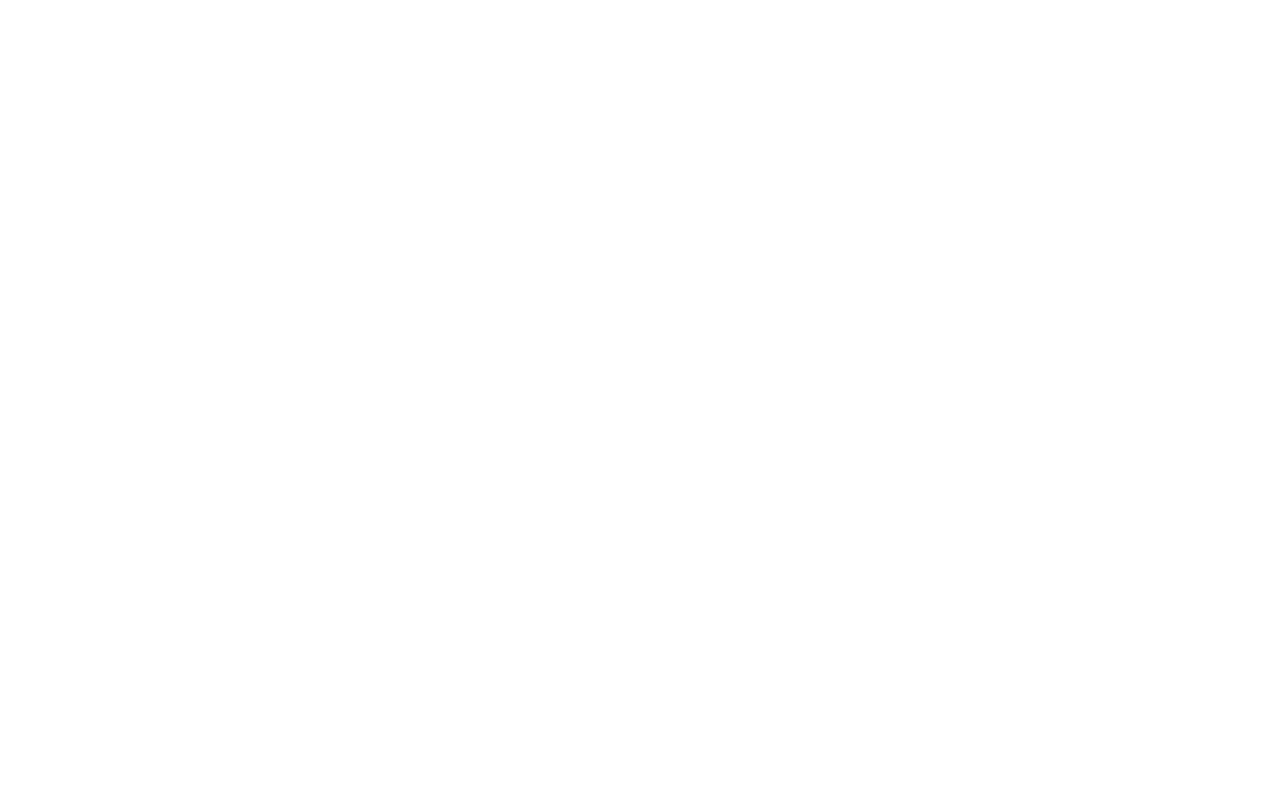
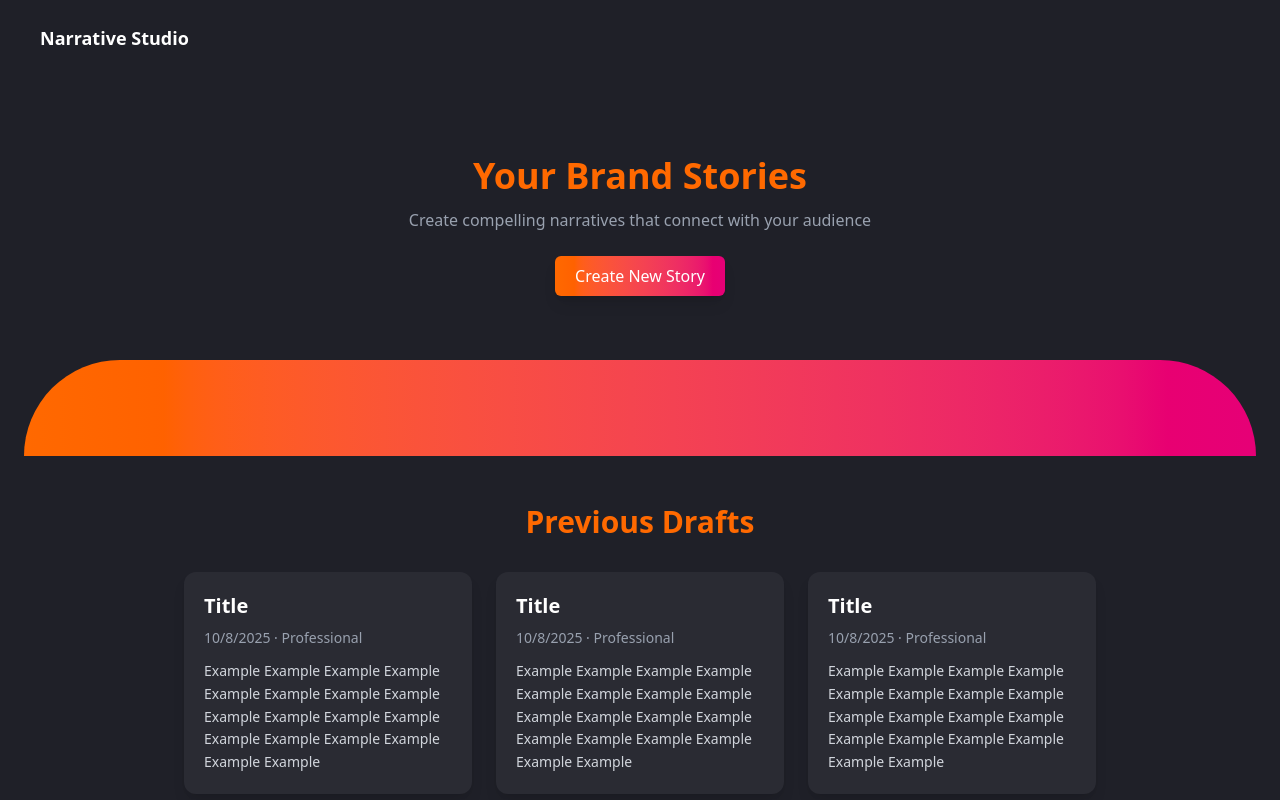
Before and after one commit to Zuhair0000/Narrative-Studio, a React app in the folder frontend/: page /dashboard in a window 1280 px wide. Before the commit this address had no page. Shown: the top 800 px of the page. Built offline with nearby package versions, Linux system fonts and the light colour scheme; the HTML template or start-up script is replaced by a standard one.

Commit message:
Dashboard and Stories Page

```diff
--- a/frontend/src/App.jsx
+++ b/frontend/src/App.jsx
@@ -4,6 +4,8 @@
 import { Route, Routes } from "react-router-dom";
 import SignUp from "./pages/Signup";
 import Login from "./pages/Login";
+import Dashboard from "./pages/Dashboard";
+import StoriesPage from "./pages/StoriesPage";
 
 export default function App() {
   return (
@@ -12,6 +14,8 @@
         <Route path="/" element={<Home />} />
         <Route path="/signup" element={<SignUp />} />
         <Route path="/login" element={<Login />} />
+        <Route path="/dashboard" element={<Dashboard />} />
+        <Route path="/stories/:id" element={<StoriesPage />} />
       </Routes>
     </>
   );
--- a/frontend/src/components/Navbar.jsx
+++ b/frontend/src/components/Navbar.jsx
@@ -3,7 +3,7 @@
 
 export default function Navbar({ showAuthButtons = true }) {
   return (
-    <nav className="flex justify-between items-center px-10 py-6 text-white">
+    <nav className="flex justify-between items-center bg-[#1F2028] px-10 py-6 text-white">
       <Link to="/" className="text-lg font-semibold">
         Narrative Studio
       </Link>
--- a/frontend/src/pages/Dashboard.jsx
+++ b/frontend/src/pages/Dashboard.jsx
@@ -1,5 +1,91 @@
-import React from "react";
+import { useNavigate } from "react-router-dom";
+import Navbar from "../components/Navbar";
+
+const drafts = [
+  {
+    id: 1,
+    title: "Title",
+    date: "10/8/2025",
+    category: "Professional",
+    preview:
+      "Example Example Example Example Example Example Example Example Example Example Example Example Example Example Example Example Example Example",
+  },
+  {
+    id: 1,
+    title: "Title",
+    date: "10/8/2025",
+    category: "Professional",
+    preview:
+      "Example Example Example Example Example Example Example Example Example Example Example Example Example Example Example Example Example Example",
+  },
+  {
+    id: 1,
+    title: "Title",
+    date: "10/8/2025",
+    category: "Professional",
+    preview:
+      "Example Example Example Example Example Example Example Example Example Example Example Example Example Example Example Example Example Example",
+  },
+  {
+    id: 1,
+    title: "Title",
+    date: "10/8/2025",
+    category: "Professional",
+    preview:
+      "Example Example Example Example Example Example Example Example Example Example Example Example Example Example Example Example Example Example",
+  },
+];
 
 export default function Dashboard() {
-  return <div>Dashboard</div>;
+  const navigate = useNavigate();
+
+  return (
+    <>
+      <Navbar showAuthButtons={false} />
+      <div className="min-h-screen bg-[#1F2028] text-white flex flex-col items-center py-20 px-6">
+        {/* Header */}
+        <h1 className="text-4xl font-bold text-orange-500 mb-3">
+          Your Brand Stories
+        </h1>
+        <p className="text-gray-400 mb-6 text-center">
+          Create compelling narratives that connect with your audience
+        </p>
+
+        <button
+          className="bg-gradient-to-r from-orange-500 to-pink-600 px-5 py-2 rounded-md font-medium shadow-lg hover:opacity-90 transition"
+          onClick={() => navigate("/create-story")}
+        >
+          Create New Story
+        </button>
+
+        {/* Gradient Divider */}
+        <div className="relative w-full my-16">
+          <div className="absolute top-0 left-0 w-full h-24 bg-gradient-to-r from-orange-500 to-pink-600 rounded-t-[100px]"></div>
+        </div>
+
+        {/* Previous Drafts */}
+        <h2 className="text-3xl font-semibold text-orange-500 mb-8 mt-20">
+          Previous Drafts
+        </h2>
+
+        <div className="grid gap-6 sm:grid-cols-2 md:grid-cols-3">
+          {drafts.map((draft) => (
+            <div
+              key={draft.id}
+              className="bg-[#2A2B33] rounded-xl p-5 w-72 shadow-lg cursor-pointer hover:scale-105 transition-transform"
+              onClick={() => navigate(`/stories/${draft.id}`)}
+            >
+              <h3 className="text-xl font-bold mb-2">{draft.title}</h3>
+              <p className="text-sm text-gray-400 mb-3">
+                {draft.date} · {draft.category}
+              </p>
+              <p className="text-gray-300 text-sm leading-relaxed">
+                {draft.preview}
+              </p>
+            </div>
+          ))}
+        </div>
+      </div>
+    </>
+  );
 }
--- /dev/null
+++ b/frontend/src/pages/StoriesPage.jsx
@@ -0,0 +1,88 @@
+import { useParams } from "react-router-dom";
+import { useState } from "react";
+import Navbar from "../components/Navbar";
+
+export default function StoriesPage() {
+  const { id } = useParams();
+  const [selectedStory, setSelectedStory] = useState(null);
+
+  const stories = [
+    {
+      id: 1,
+      title: "Story One",
+      content:
+        "This is the first story. It goes into more detail about your brand’s message and narrative direction. You can expand this with multiple paragraphs to simulate a real story.",
+      date: "October 9, 2025",
+    },
+    {
+      id: 2,
+      title: "Story Two",
+      content:
+        "This story explores a different approach to connecting with your audience. The content elaborates on how storytelling enhances brand identity.",
+      date: "October 8, 2025",
+    },
+    {
+      id: 3,
+      title: "Story Three",
+      content:
+        "This is the third story example. It showcases your creative storytelling techniques and brand positioning.",
+      date: "October 7, 2025",
+    },
+  ];
+
+  return (
+    <>
+      <Navbar showAuthButtons={false} />
+      <div className="min-h-screen bg-[#1F2028] text-white flex flex-col items-center pt-16 px-6">
+        <h1 className="text-4xl font-bold text-orange-500 mb-6">
+          Draft #{id} Stories
+        </h1>
+
+        <div className="grid gap-6 sm:grid-cols-2 md:grid-cols-3">
+          {stories.map((story) => (
+            <div
+              key={story.id}
+              onClick={() => setSelectedStory(story)}
+              className="bg-[#2A2B33] rounded-xl p-6 w-72 shadow-lg cursor-pointer hover:scale-105 transition-transform"
+            >
+              <h3 className="text-xl font-bold mb-2">{story.title}</h3>
+              <p className="text-gray-400 text-sm mb-2">{story.date}</p>
+              <p className="text-gray-300 text-sm line-clamp-3">
+                {story.content}
+              </p>
+            </div>
+          ))}
+        </div>
+
+        {/* Modal Overlay */}
+        {selectedStory && (
+          <div
+            className="fixed inset-0 bg-black/60 backdrop-blur-sm flex justify-center items-center z-50"
+            onClick={() => setSelectedStory(null)}
+          >
+            {/* Modal Content */}
+            <div
+              className="bg-[#2A2B33] p-8 rounded-2xl max-w-lg w-full mx-4 shadow-2xl relative"
+              onClick={(e) => e.stopPropagation()}
+            >
+              <button
+                className="absolute top-4 right-4 text-gray-400 hover:text-white text-xl"
+                onClick={() => setSelectedStory(null)}
+              >
+                ✕
+              </button>
+
+              <h2 className="text-2xl font-bold text-orange-500 mb-2">
+                {selectedStory.title}
+              </h2>
+              <p className="text-sm text-gray-400 mb-4">{selectedStory.date}</p>
+              <p className="text-gray-200 leading-relaxed">
+                {selectedStory.content}
+              </p>
+            </div>
+          </div>
+        )}
+      </div>
+    </>
+  );
+}
```
